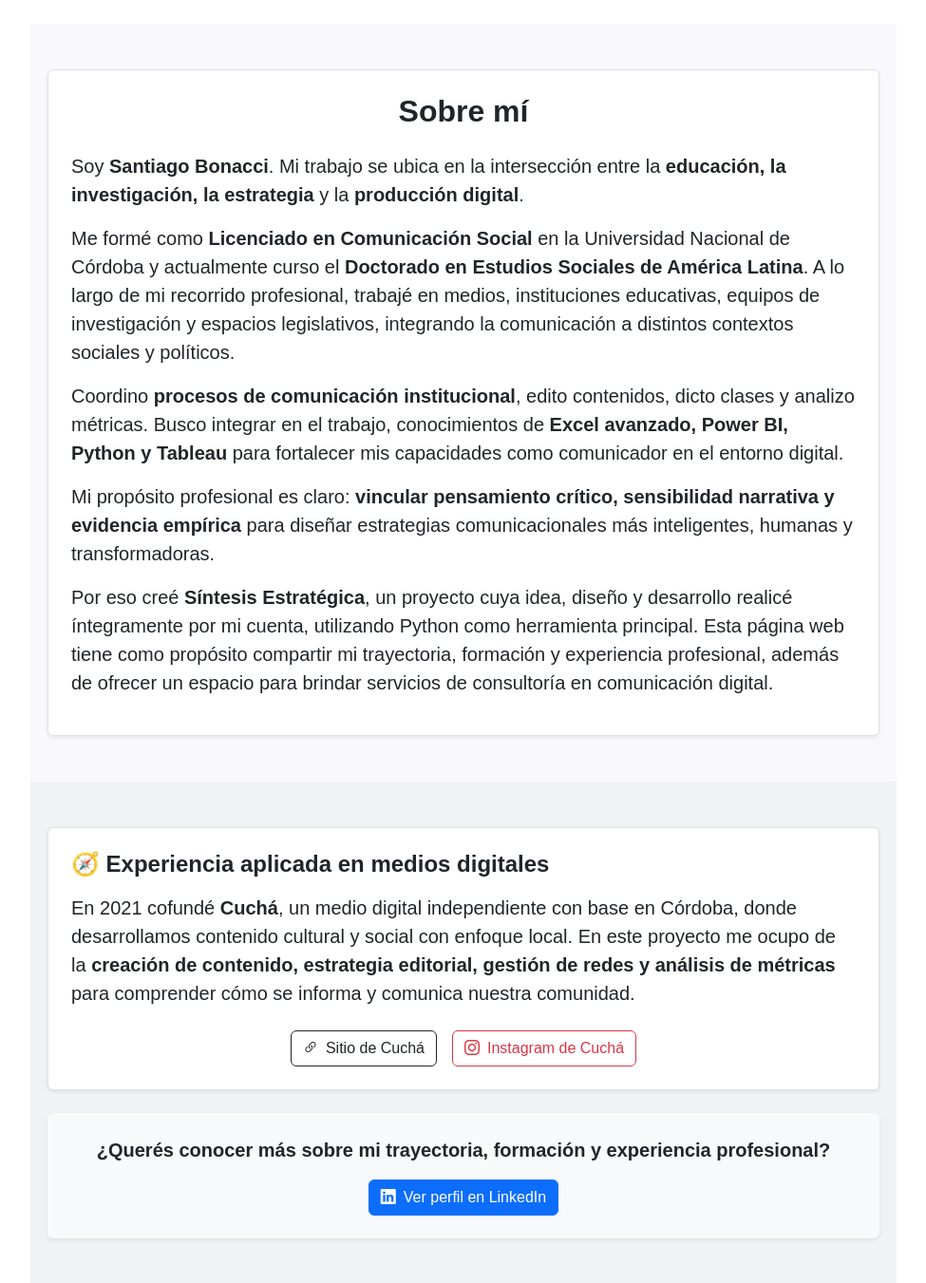
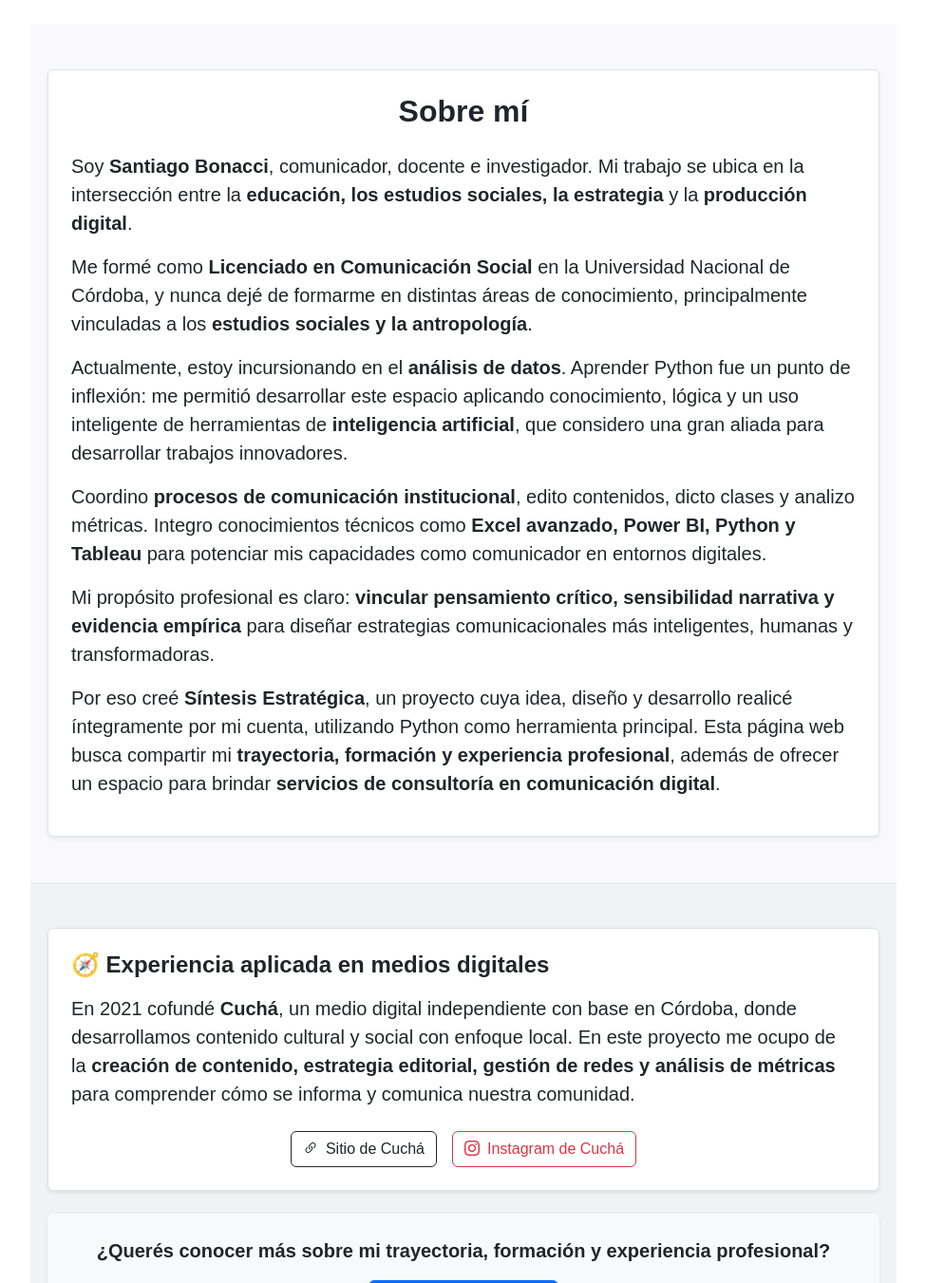
Before and after one commit to sbonacci33/sintesis_estrategica, a Django app: page /sobre-sintesis/ in a window 1280 px wide. Shown: the part 335-1686 px from the top of the page at 95% size, without its empty margins (152-1127 px from the left). Run offline with Django 5.2, Linux system fonts and the light colour scheme; some libraries are stand-ins or nearby versions; some web fonts are replaced.

Commit message:
Funcionalidades, ajuste Readme y sobre síntesis

```diff
--- a/observatorio/templates/observatorio/sobre_sintesis.html
+++ b/observatorio/templates/observatorio/sobre_sintesis.html
@@ -19,23 +19,24 @@
         <h2 class="text-center mb-4 section-title">Sobre mí</h2>
 
         <p class="fs-5">
-          Soy <strong>Santiago Bonacci</strong>. Mi trabajo se ubica en la intersección entre la <strong>educación, la investigación, la estrategia</strong> y la <strong>producción digital</strong>.
+          Soy <strong>Santiago Bonacci</strong>, comunicador, docente e investigador. Mi trabajo se ubica en la intersección entre la <strong>educación, los estudios sociales, la estrategia</strong> y la <strong>producción digital</strong>.
         </p>
         <p class="fs-5">
-          Me formé como <strong>Licenciado en Comunicación Social</strong> en la Universidad Nacional de Córdoba y actualmente curso el <strong>Doctorado en Estudios Sociales de América Latina</strong>.
-          A lo largo de mi recorrido profesional, trabajé en medios, instituciones educativas, equipos de investigación y espacios legislativos, integrando la comunicación a distintos contextos sociales y políticos.
+          Me formé como <strong>Licenciado en Comunicación Social</strong> en la Universidad Nacional de Córdoba, y nunca dejé de formarme en distintas áreas de conocimiento, principalmente vinculadas a los <strong>estudios sociales y la antropología</strong>.
         </p>
         <p class="fs-5">
-          Coordino <strong>procesos de comunicación institucional</strong>, edito contenidos, dicto clases y analizo métricas.
-          Busco integrar en el trabajo, conocimientos de <strong>Excel avanzado, Power BI, Python y Tableau</strong> para fortalecer mis capacidades como comunicador en el entorno digital.
+          Actualmente, estoy incursionando en el <strong>análisis de datos</strong>. Aprender Python fue un punto de inflexión: me permitió desarrollar este espacio aplicando conocimiento, lógica y un uso inteligente de herramientas de <strong>inteligencia artificial</strong>, que considero una gran aliada para desarrollar trabajos innovadores.
         </p>
         <p class="fs-5">
-          Mi propósito profesional es claro: <strong>vincular pensamiento crítico, sensibilidad narrativa y evidencia empírica</strong>
-          para diseñar estrategias comunicacionales más inteligentes, humanas y transformadoras.
+          Coordino <strong>procesos de comunicación institucional</strong>, edito contenidos, dicto clases y analizo métricas. Integro conocimientos técnicos como <strong>Excel avanzado, Power BI, Python y Tableau</strong> para potenciar mis capacidades como comunicador en entornos digitales.
         </p>
-                <p class="fs-5">
-          Por eso creé <strong>Síntesis Estratégica</strong>, un proyecto cuya idea, diseño y desarrollo realicé íntegramente por mi cuenta, utilizando Python como herramienta principal. Esta página web tiene como propósito compartir mi trayectoria, formación y experiencia profesional, además de ofrecer un espacio para brindar servicios de consultoría en comunicación digital.
+        <p class="fs-5">
+          Mi propósito profesional es claro: <strong>vincular pensamiento crítico, sensibilidad narrativa y evidencia empírica</strong> para diseñar estrategias comunicacionales más inteligentes, humanas y transformadoras.
         </p>
+        <p class="fs-5">
+          Por eso creé <strong>Síntesis Estratégica</strong>, un proyecto cuya idea, diseño y desarrollo realicé íntegramente por mi cuenta, utilizando Python como herramienta principal. Esta página web busca compartir mi <strong>trayectoria, formación y experiencia profesional</strong>, además de ofrecer un espacio para brindar <strong>servicios de consultoría en comunicación digital</strong>.
+        </p>
+
 
       </div>
     </div>
```
Also changed, not shown: docs/ANALISIS.md (deleted, +0 -28 lines), README.md, 1 other file.
